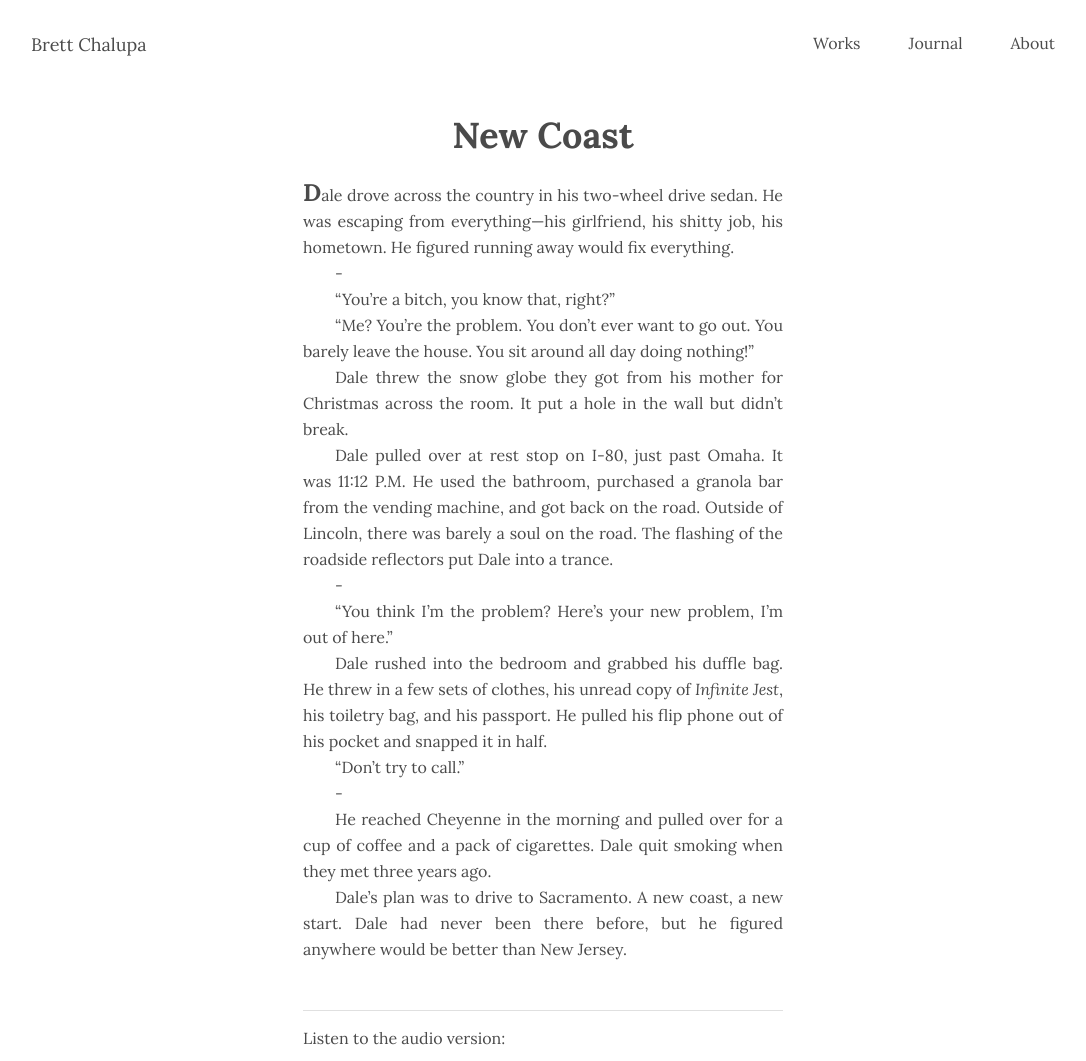
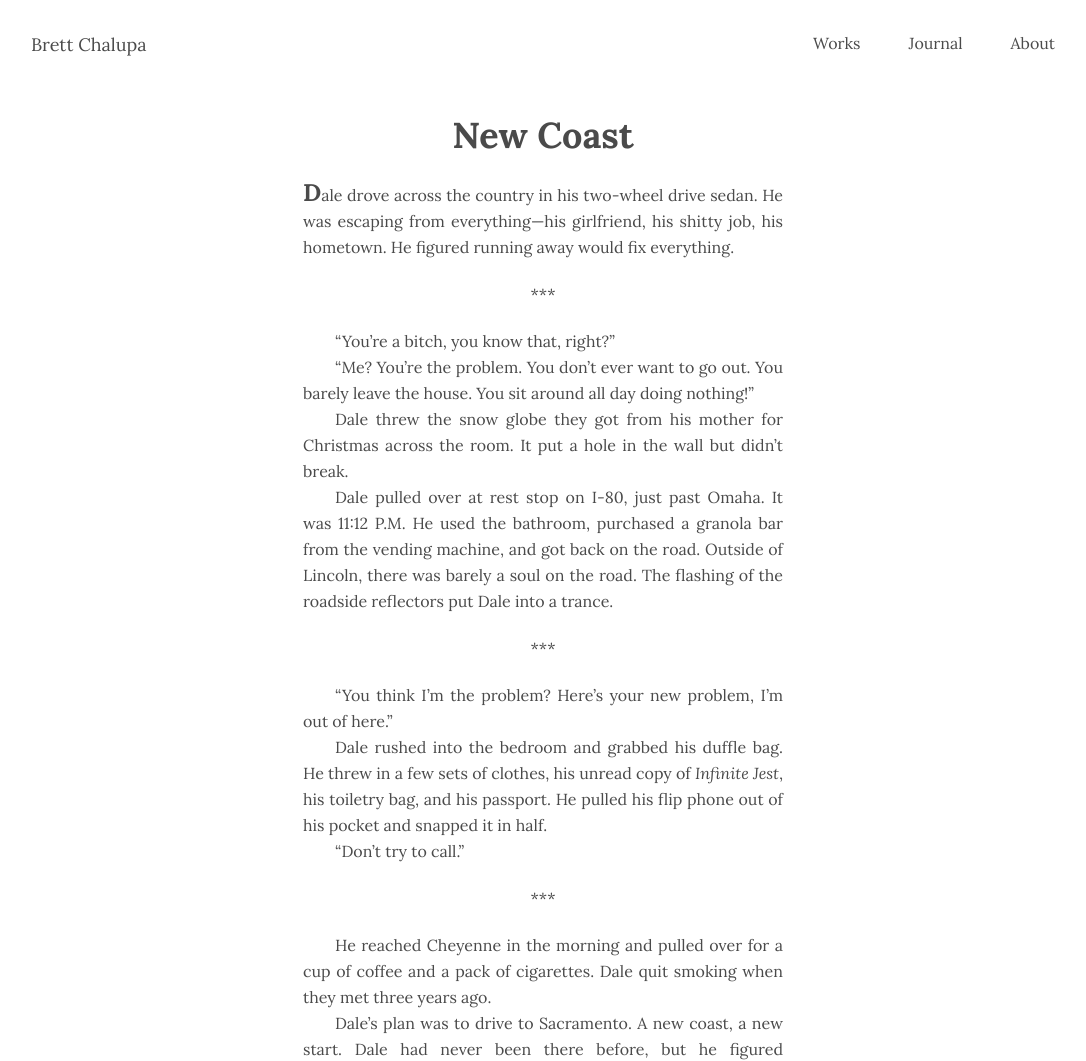
Before and after one commit to brettchalupa/brettchalupa.github.io, a Jekyll site: the page built from _brief_moments/new-coast.md, in a window 1280 px wide and 1400 px high, cut to the strip 0-1061 px from the top of the window. Shown: the whole strip, without its empty margins (97-1183 px from the left). Built offline with Jekyll 4.4.1, drawn with Linux system fonts in a browser that asks for light colours.

Commit message:
Use new section-break mark-up in New Coast

```diff
--- a/_brief_moments/new-coast.md
+++ b/_brief_moments/new-coast.md
@@ -11,7 +11,7 @@ soundcloud_id: 302430690
 
 Dale drove across the country in his two-wheel drive sedan. He was escaping from everything—his girlfriend, his shitty job, his hometown. He figured running away would fix everything.
 
--
+<div class="section-break">***</div>
 
 “You're a bitch, you know that, right?”
 
@@ -21,7 +21,7 @@ Dale threw the snow globe they got from his mother for Christmas across the room
 
 Dale pulled over at rest stop on I-80, just past Omaha. It was 11:12 P.M. He used the bathroom, purchased a granola bar from the vending machine, and got back on the road. Outside of Lincoln, there was barely a soul on the road. The flashing of the roadside reflectors put Dale into a trance.
 
--
+<div class="section-break">***</div>
 
 “You think I'm the problem? Here's your new problem, I'm out of here.”
 
@@ -29,7 +29,7 @@ Dale rushed into the bedroom and grabbed his duffle bag. He threw in a few sets
 
 “Don't try to call.”
 
--
+<div class="section-break">***</div>
 
 He reached Cheyenne in the morning and pulled over for a cup of coffee and a pack of cigarettes. Dale quit smoking when they met three years ago.
 
```
